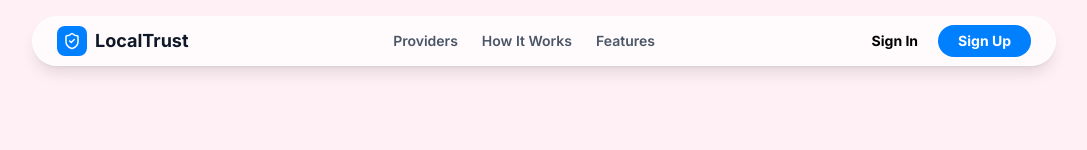
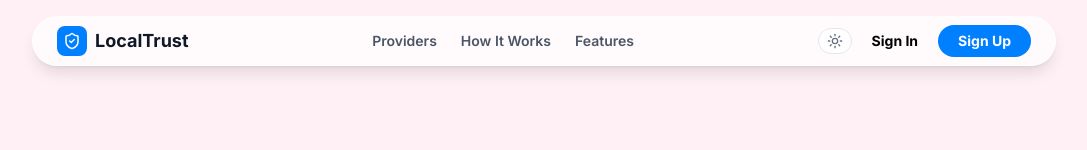
Before and after one commit to HarshitRaj2712/Smart-Local-Service, a React (Vite) app in the folder Frontend/: page / in a window 1280 px wide. Shown: the top 150 px of the page, without its empty margins (96-1183 px from the left). Built offline with nearby package versions, Linux system fonts and the light colour scheme; no server answers.

Commit message:
Update Navbar.jsx

```diff
--- a/Frontend/src/component/Navbar.jsx
+++ b/Frontend/src/component/Navbar.jsx
@@ -11,6 +11,8 @@ import {
   Bell,
   MessageCircle,
   ShieldCheck,
+  Sun,
+  Moon,
   ChevronRight,
 } from "lucide-react";
 import toast from "react-hot-toast";
@@ -27,6 +29,7 @@ const Navbar = () => {
   const [isMenuOpen, setIsMenuOpen] = useState(false);
   const [isProfileOpen, setIsProfileOpen] = useState(false);
   const [unreadCount, setUnreadCount] = useState(0);
+  const [isDarkSymbol, setIsDarkSymbol] = useState(false);
 
   const profileRef = useRef(null);
 
@@ -137,6 +140,15 @@ const Navbar = () => {
             <div className="flex items-center gap-2">
 
               <div className="hidden md:flex items-center gap-2">
+                <button
+                  type="button"
+                  onClick={() => setIsDarkSymbol((prev) => !prev)}
+                  className="flex items-center gap-1 rounded-full border border-gray-200 bg-white px-2 py-1 text-gray-500 hover:bg-gray-50"
+                  aria-label={isDarkSymbol ? "Switch to light symbol" : "Switch to dark symbol"}
+                >
+                  {isDarkSymbol ? <Moon size={16} /> : <Sun size={16} />}
+                </button>
+
                 {!isAuthenticated ? (
                   <>
                     <Link
```
